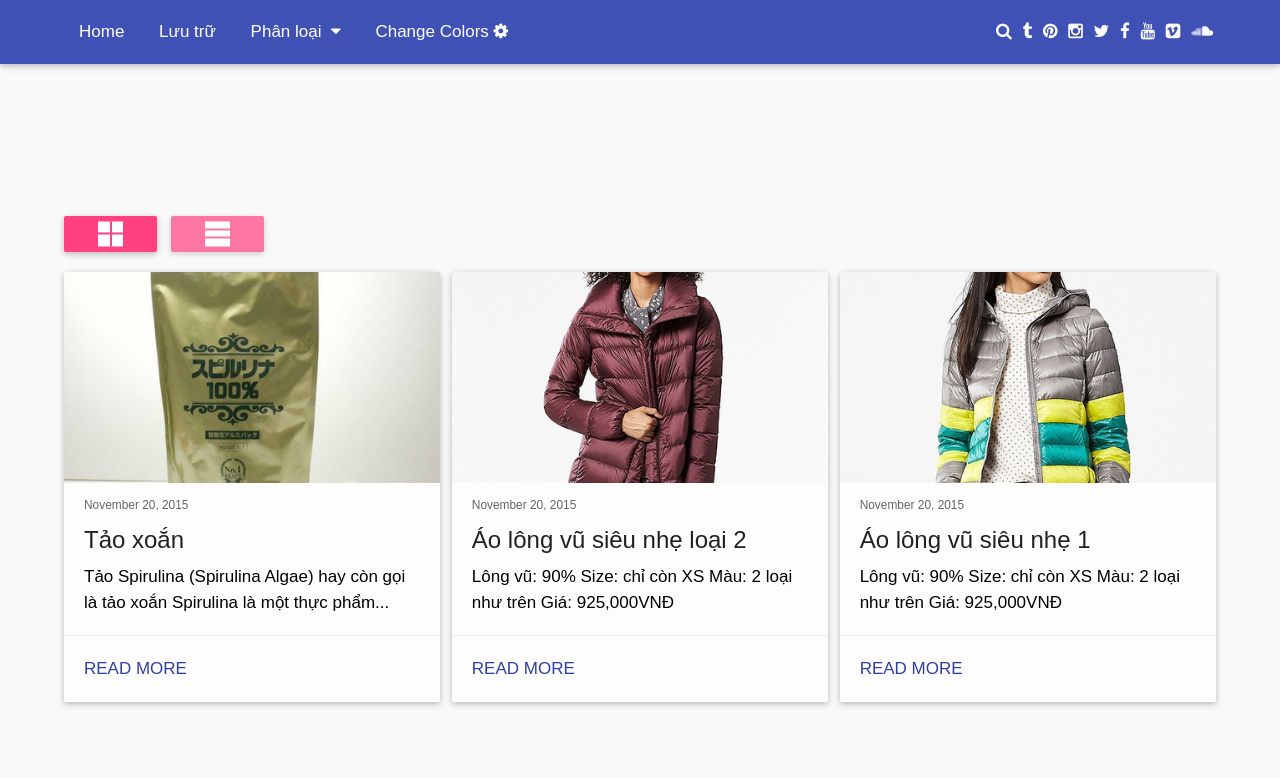
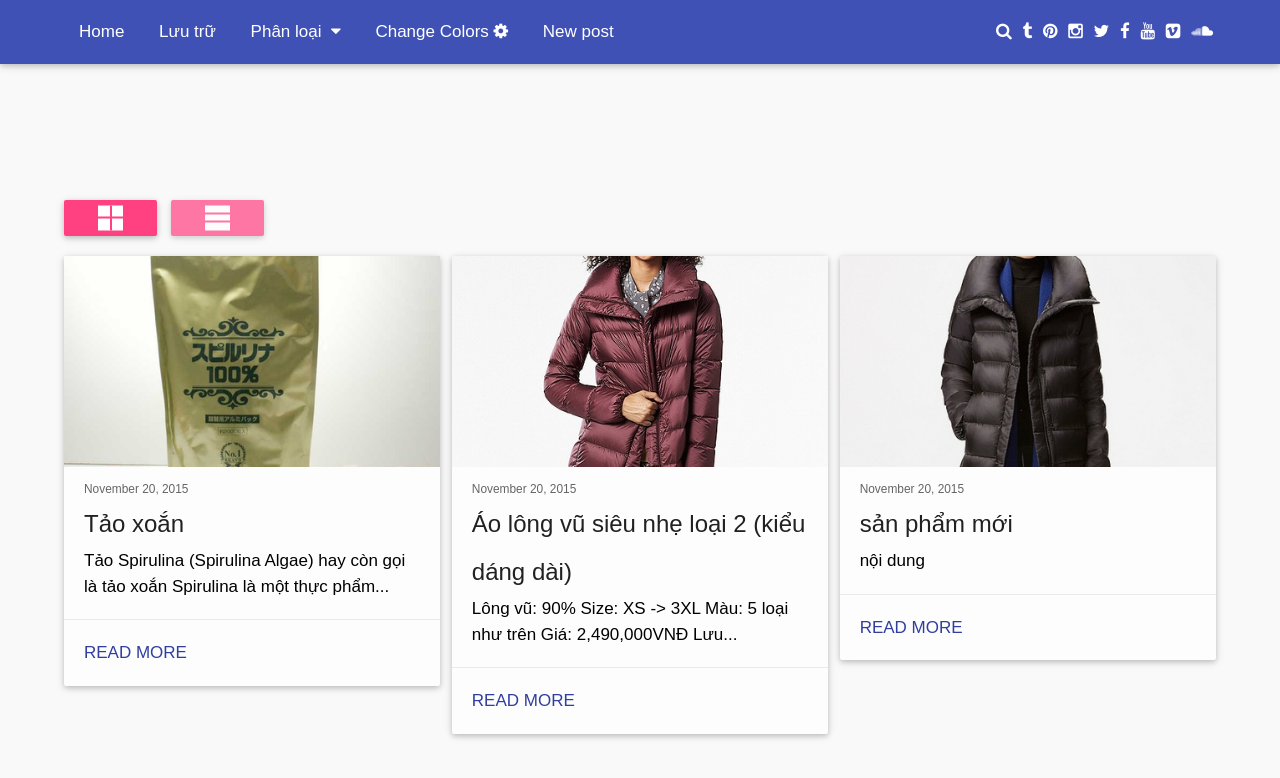
Before and after one commit to lethithanhthuy/lethithanhthuy.github.io, a Jekyll site: the page built from index.html, in a window 1280 px wide and 900 px high. Shown: the top 778 px of the window. Built offline with Jekyll 4.4.1, drawn with Linux system fonts in a browser that asks for light colours; the list of posts is cut into pages by our own code.

```diff
--- a/_config.yml
+++ b/_config.yml
@@ -1,7 +1,7 @@
 full_rebuild: true
 name: Hàng xách tay Nhật Bản
 description: Sản phẩm Nhật đến tay bạn bè
-destination: _site
+destination: jekyllbuild
 url: http://shop.truongdq.com
 baseurl: #place folder name if site is served in subfolder
 permalink: /:title/
--- a/_includes/nav.html
+++ b/_includes/nav.html
@@ -44,6 +44,9 @@
                 <!--</div>-->
                 <li>
                     <a href="#colorswitch" class="modal-trigger">Change Colors <i class="fa fa-cog"></i></a>
+                </li>
+                <li>
+                    <a href="{{ site.baseurl | replace: '//', '/' }}/create.html">New post</a>
                 </li>
             </ul>
         </nav>
--- a/_posts/2015-11-20-aolongvu.md
+++ b/_posts/2015-11-20-aolongvu.md
@@ -2,22 +2,16 @@
 author: thuy
 layout: post-classic-sidebar-right
 type: gallery
-featimg: aolongvu_style_gray.jpg
+featimg: aolongvu_2_den.jpg
+title: sản phẩm mới
 comments: True
-title: Áo lông vũ siêu nhẹ 1
-tags: [Áo lông vũ]
-category: [Fashion]
+tags: [sản phẩm]
+category: [phân loại 2]
 gallery:
     - images:
-      - filename: aolongvu_style_gray.jpg
-        alttext: Bloom Flat
-      - filename: aolongvu_style_red.jpg
-        alttext: Bloom
+      - filename: aolongvu_2_den.jpg
+        alttext:
 ---
 {% include gallery_lightbox.html %}
 <br>
-
-* Lông vũ: 90%
-* Size: chỉ còn XS
-* Màu: 2 loại như trên
-* Giá: 925,000VNĐ
+nội dung
--- a/_posts/2015-11-20-aolongvuloai2.md
+++ b/_posts/2015-11-20-aolongvuloai2.md
@@ -3,7 +3,7 @@ author: thuy
 layout: post-classic-sidebar-right
 type: gallery
 featimg: aolongvu_2.jpg
-title: Áo lông vũ siêu nhẹ loại 2
+title: Áo lông vũ siêu nhẹ loại 2 (kiểu dáng dài)
 comments: True
 tags: [Áo lông vũ]
 category: [Fashion]
@@ -13,11 +13,18 @@ gallery:
         alttext: Màu hồng
       - filename: aolongvu_2_1.jpg
         alttext: Màu đỏ
+      - filename: aolongvu_2_den.jpg
+        alttext: Màu đen
+      - filename: aolongvu_2_xam.jpg
+        alttext: Màu xám
+      - filename: aolongvu_2_xanh.jpg
+        alttext: Màu xanh
 ---
 {% include gallery_lightbox.html %}
 
 * Lông vũ: 90%
-* Size: chỉ còn XS
-* Màu: 2 loại như trên
-* Giá: 925,000VNĐ
+* Size: XS -> 3XL
+* Màu: 5 loại như trên
+* Giá: 2,490,000VNĐ
+* Lưu ý: Giặt bằng tay
 <br>
```
Also changed, not shown: create.html (added, +58 -0 lines), img/aolongvu_2_den.jpg (added), img/aolongvu_2_xam.jpg (added), img/aolongvu_2_xanh.jpg (added), media/compressed/aolongvu_2_den.jpg (added), media/compressed/aolongvu_2_xam.jpg (added), media/compressed/aolongvu_2_xanh.jpg (added), media/compressed/crops/450x253/aolongvu_2_den-450x253.jpg (added), media/compressed/crops/450x253/aolongvu_2_xam-450x253.jpg (added), media/compressed/crops/450x253/aolongvu_2_xanh-450x253.jpg (added), media/compressed/crops/450x450/aolongvu_2_den-450x450.jpg (added), media/compressed/crops/450x450/aolongvu_2_xam-450x450.jpg (added), media/compressed/crops/450x450/aolongvu_2_xanh-450x450.jpg (added).
